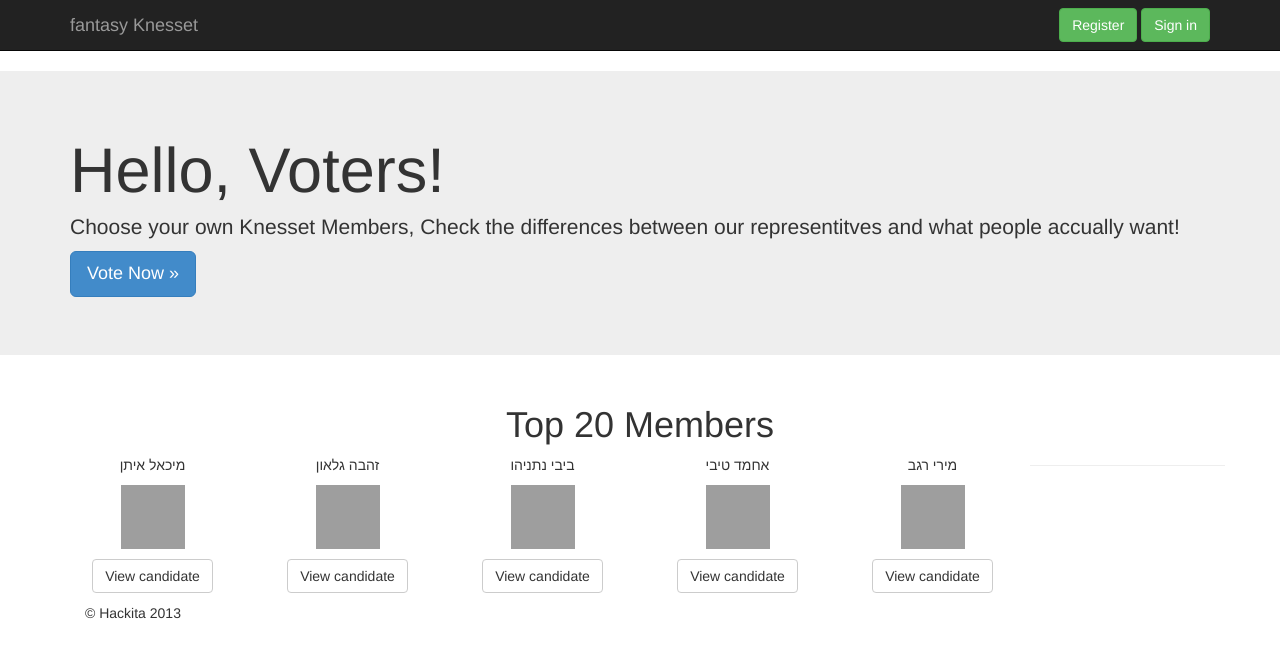
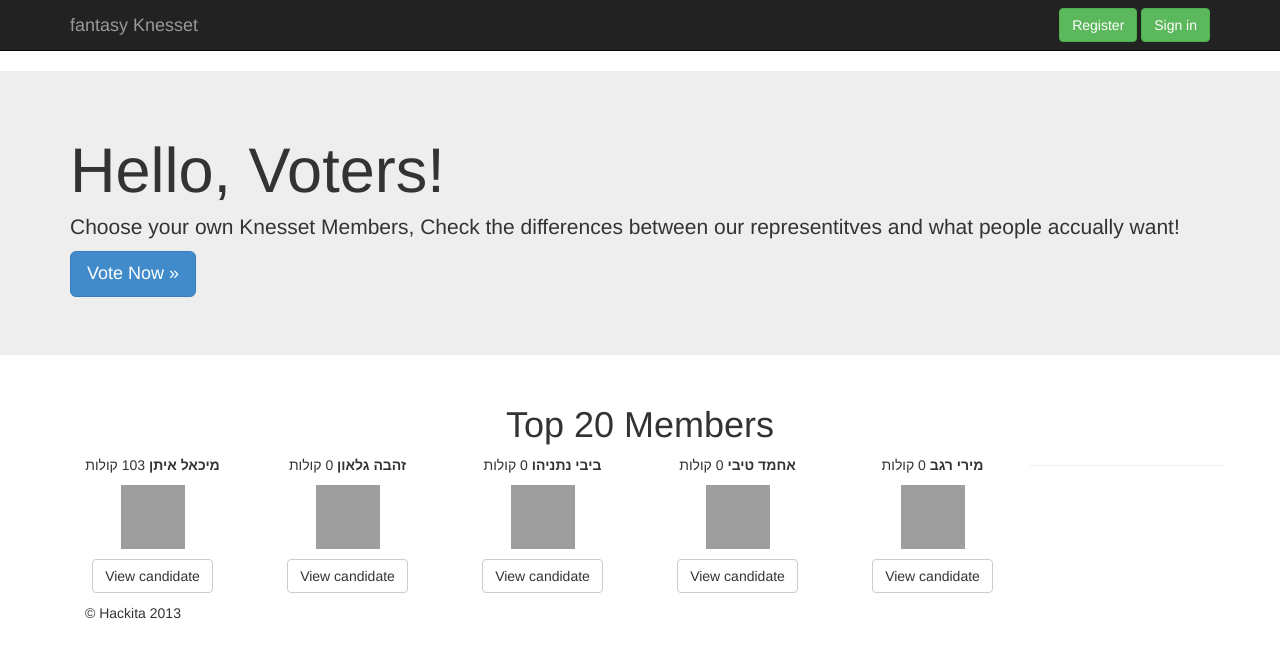
Before and after one commit to AriMeidan/Fantasy-Knesset, a Django app: page / in a window 1280 px wide. Shown: the top 658 px of the page. Run offline with Django 3.2, Linux system fonts and the light colour scheme; data comes from the database, SQL or seed files in the repository; both versions use the stored data as it was after the commit; parts of the project's set-up code (start-up, migrations or seed data) failed here and were passed over; grey boxes are pictures that could not be loaded.

Commit message:
'views an db- oded'

```diff
--- a/FantasyKnessetWeb/votes/templates/votes/index.html
+++ b/FantasyKnessetWeb/votes/templates/votes/index.html
@@ -24,7 +24,7 @@
       	<h1 align= 'center'>Top 20 Members</h1>
       	{% for candidate in candidate_list%}
         <div class="col-md-2">
-			    <p align= 'center'>{{ candidate.name }}</p>
+			    <p align= 'center'><b>{{ candidate.name}} </b> {{candidate.num_of_votes}} קולות</p>
 			    <p align= 'center'> <img src= {{ candidate.image_url}} alt="some_text" width="64" height="64"> </p>
 			    <p align= 'center'><a class="btn btn-default" href="{{candidate.pesonal_site}}" role="button">View candidate</a></p>
 		</div>
--- a/FantasyKnessetWeb/votes/templates/votes/voting.html
+++ b/FantasyKnessetWeb/votes/templates/votes/voting.html
@@ -26,6 +26,7 @@
         <div class="col-md-2">
 			    <p align= 'center'>{{ candidate.name }}</p>
 			    <p align= 'center'> <img src= {{ candidate.image_url}} alt="some_text" width="42" height="42"> </p>
+			    <p align= 'center'>{{voted}}</p>
 			    <p align= 'center'><a class="btn btn-default" href="#" role="button">Vote candidate!</a></p>
 		</div>
 		{% endfor %}
--- a/FantasyKnessetWeb/votes/views.py
+++ b/FantasyKnessetWeb/votes/views.py
@@ -1,5 +1,6 @@
 from django.shortcuts import get_object_or_404, render
-from django.http import HttpResponseRedirect
+from django.contrib.auth.decorators import login_required
+from django.http import HttpResponseRedirect, HttpResponseNotAllowed
 from django.core.urlresolvers import reverse
 from django.views import generic
 from django.utils import timezone
@@ -9,13 +10,13 @@ from votes.models import Candidate
 class IndexView(generic.ListView):
     template_name = 'votes/index.html'
     context_object_name = 'candidate_list'
-
     def get_queryset(self):
         return Candidate.objects.all()[:20]
 
 class voting(generic.ListView):
     template_name = 'votes/voting.html'
     context_object_name = 'candidate_list'
+    voted = 'true'
 
     def get_queryset(self):
         return Candidate.objects.all()[:20]
```
Also changed, not shown: FantasyKnessetWeb/fknesset_db.sqlite3.
